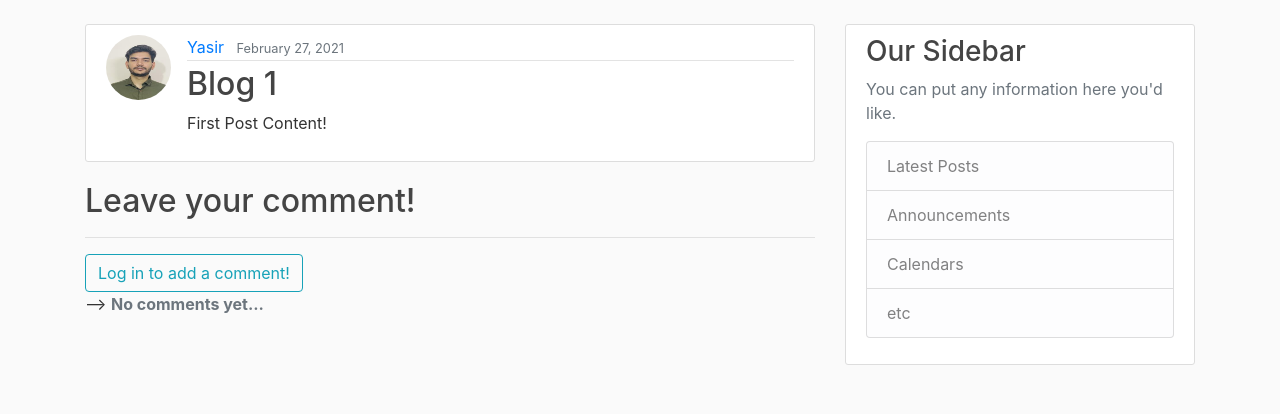
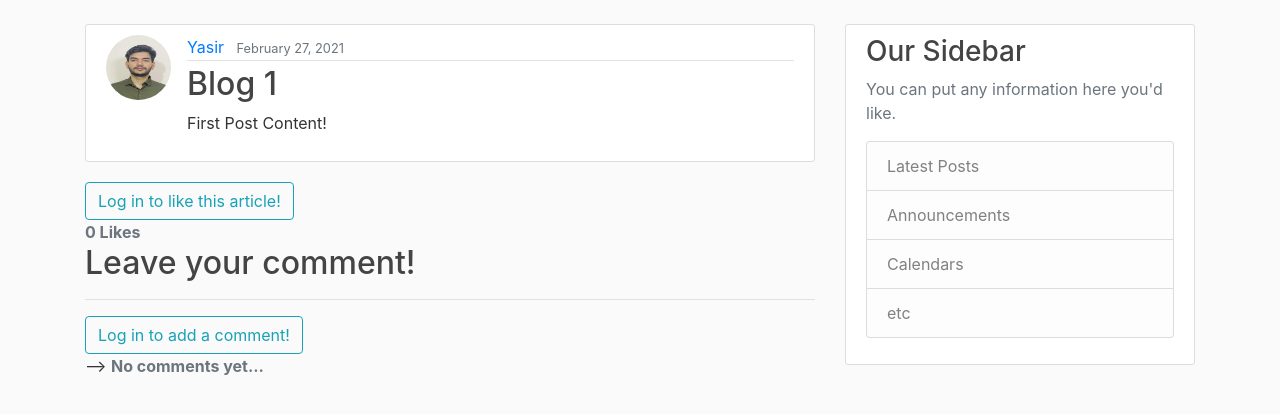
Before and after one commit to Yasir323/django-blog, a Django app: page /post/1/ in a window 1280 px wide. Shown: the part 56-470 px from the top of the page. Run offline with Django 3.2, Linux system fonts and the light colour scheme; data comes from the database, SQL or seed files in the repository; both versions use the stored data as it was after the commit; some libraries are stand-ins or nearby versions.

Commit message:
Likes added

```diff
--- a/django_blog/blog/models.py
+++ b/django_blog/blog/models.py
@@ -15,7 +15,7 @@ class Post(models.Model):
     content = RichTextUploadingField()
     date_posted = models.DateTimeField(default=current_time)
     author = models.ForeignKey(User, on_delete=models.CASCADE)
-    # likes = models.IntegerField()
+    likes = models.ManyToManyField(User, related_name='post_like')
     # share = models.BooleanField()
 
     def __str__(self):
@@ -23,6 +23,9 @@ class Post(models.Model):
 
     def get_absolute_url(self):
         return reverse('post-detail', kwargs={'pk': self.pk})
+
+    def number_of_likes(self):
+        return self.likes.count()
 
 
 class Comment(models.Model):
--- a/django_blog/blog/templates/blog/post_detail.html
+++ b/django_blog/blog/templates/blog/post_detail.html
@@ -19,6 +19,22 @@
             <p class="article-content">{{ object.content|safe }}</p>
         </div>
     </article>
+
+    <!-- LIKES -->
+    {% if user.is_authenticated %}
+    <form action="{% url 'post_like' object.id %}" method="POST">
+        {% csrf_token %}
+
+        {% if post_is_liked %}
+        <button type="submit" name="post_id" value="{{object.id}}" class="btn btn-info">Unlike</button>
+        {% else %}
+        <button type="submit" name="post_id" value="{{object.id}}" class="btn btn-info">Like</button>
+        {% endif %}
+    </form>
+    {% else %}
+    <a class="btn btn-outline-info" href="{% url 'login' %}?next={{request.path}}">Log in to like this article!</a><br>
+    {% endif %}
+    <strong class="text-secondary">{{ number_of_likes }} Like{{ number_of_likes|pluralize }}</strong>
 
     <!-- COMMENTS  -->
     <h2>Leave your comment!</h2><hr>
@@ -58,6 +74,5 @@
         {% else %}
         <strong class="text-secondary">No comments yet...</strong>
         {% endif %}
-
     </div>
 {% endblock %}
--- a/django_blog/blog/urls.py
+++ b/django_blog/blog/urls.py
@@ -21,4 +21,5 @@ urlpatterns = [
     path('post/<int:pk>/delete/', PostDeleteView.as_view(), name='post-delete'),
     path('about/', views.about, name='blog-about'),
     path('user/<str:username>', UserPostListView.as_view(), name='user-posts'),
+    path('post-like/<int:pk>', views.PostLike, name="post_like"),
 ]
--- a/django_blog/blog/views.py
+++ b/django_blog/blog/views.py
@@ -3,6 +3,8 @@ from .models import Post, Comment
 from django.contrib.auth.mixins import LoginRequiredMixin, UserPassesTestMixin
 from django.contrib.auth.models import User
 from .forms import NewCommentForm
+from django.http import HttpResponseRedirect
+from django.urls import reverse
 from django.views.generic import (
     ListView,
     DetailView,
@@ -53,13 +55,19 @@ class PostDetailView(DetailView):
 
     def get_context_data(self, **kwargs):
         data = super().get_context_data(**kwargs)
-
+        # Comments
         comments_connected = Comment.objects.filter(
             post=self.get_object()).order_by('-date_added')
         data['comments'] = comments_connected
         if self.request.user.is_authenticated:
             data['comment_form'] = NewCommentForm(instance=self.request.user)
-
+        # Likes
+        likes_connected = get_object_or_404(Post, id=self.kwargs['pk'])
+        liked = False
+        if likes_connected.likes.filter(id=self.request.user.id).exists():
+            liked = True
+        data['number_of_likes'] = likes_connected.number_of_likes()
+        data['post_is_liked'] = liked
         return data
 
     def post(self, request, *args, **kwargs):
@@ -68,6 +76,17 @@ class PostDetailView(DetailView):
                                   post=self.get_object())
         new_comment.save()
         return self.get(self, request, *args, **kwargs)
+
+
+def PostLike(request, pk):
+    post = get_object_or_404(Post, id=request.POST.get('post_id'))
+    if post.likes.filter(id=request.user.id).exists():
+        post.likes.remove(request.user)
+    else:
+        post.likes.add(request.user)
+
+    return HttpResponseRedirect(reverse('post-detail', args=[str(pk)]))
+
 
 class PostCreateView(LoginRequiredMixin, CreateView):
     model = Post
```
Also changed, not shown: django_blog/blog/migrations/0007_post_likes.py (added), django_blog/blog/migrations/0008_auto_20210310_1251.py (added), django_blog/db.sqlite3.
